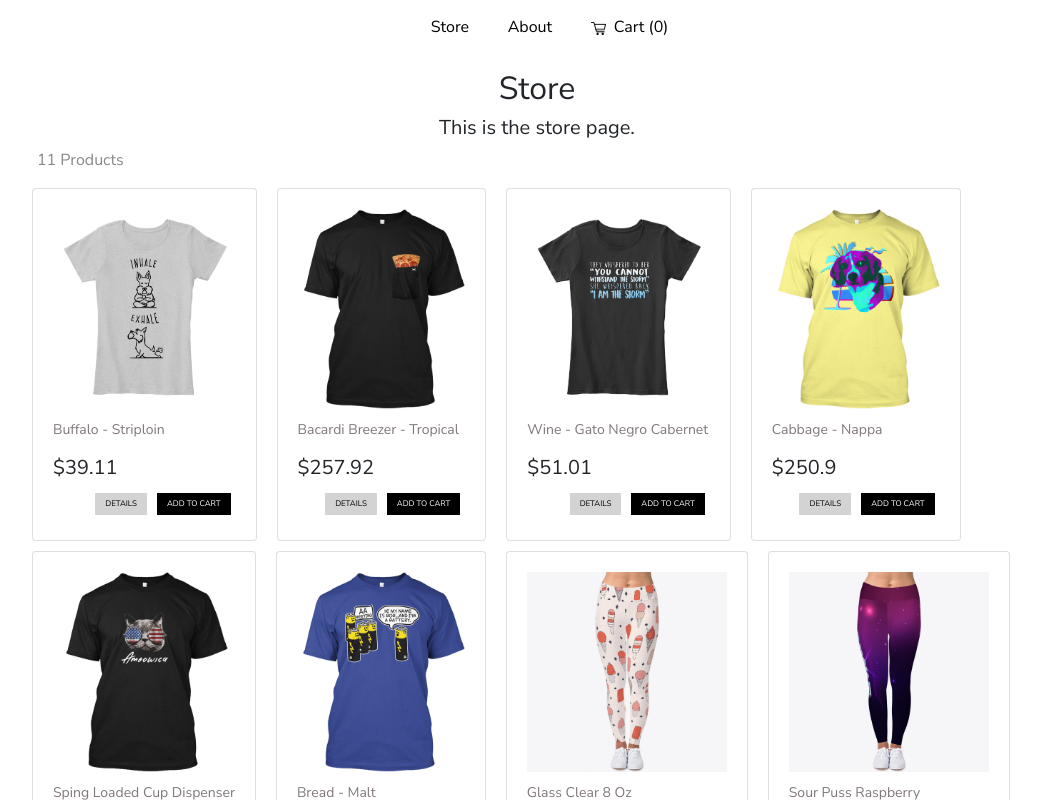
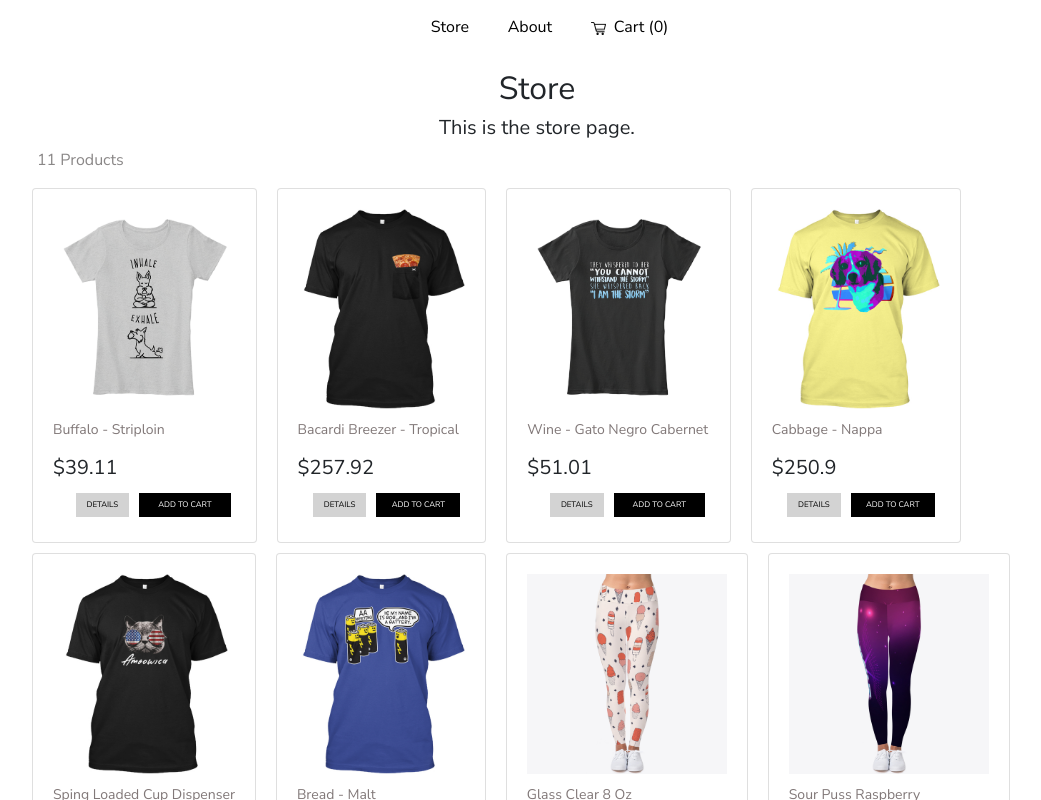
Before and after one commit to vezinaca/redux-shopping-cart, a React (Create React App) app: page /store in a window 1280 px wide. Shown: the top 800 px of the page, without its empty margins (103-1144 px from the left). Built offline with nearby package versions, Linux system fonts and the light colour scheme.

Commit message:
added hover on buttons and checkout

```diff
--- a/src/components/CartItem.css
+++ b/src/components/CartItem.css
@@ -12,9 +12,7 @@
     margin-left : auto;
 }
 
-button {
-    color: red;
-}
+
 
 .btn-add {
   background-color: black;
--- a/src/components/Checkout.css
+++ b/src/components/Checkout.css
@@ -4,7 +4,13 @@
     padding: 30px;
     text-align: left;
     min-width: 250px;
+    transition: 0.3s;
 }
+
+.checkoutContent:hover {
+    background-color: rgb(233, 232, 232);
+}
+
 
 p {
     color: rgb(138, 135, 135);
@@ -23,6 +29,12 @@
     font-size: 12px;
     padding: 15px;
     text-transform: uppercase;
+    transition: 0.2s;
+}
+
+.btn-checkout:hover {
+    background-color: rgb(77, 74, 74);
+
 }
 
 .btn-clear {
@@ -32,7 +44,12 @@
     font-size: 10px;
     padding: 15px;
     color: rgb(102, 100, 100);
+    transition: 0.2s;
+    margin-left: 5px;
+}
 
+.btn-clear:hover {
 
+    border: 0.2px solid black;
 
 }
--- a/src/components/StoreItem.css
+++ b/src/components/StoreItem.css
@@ -13,8 +13,17 @@
     border-radius: 0%;
     font-size: 8px;
     padding: 5px 10px;
-    border: none;
+    border: 0.2px solid black;
     margin: 5px;
+    transition: 0.2s;
+    /* width: 74px; */
+    width: 50%;
+}
+
+.btn-my-add:hover {
+    background-color: lightgrey;
+    color: black;
+
 }
 
 .btn-add-more {
@@ -23,8 +32,18 @@
     border-radius: 0%;
     font-size: 8px;
     padding: 5px 10px;
-    border: 2px solid black;
+    border: 0.2px solid black;
     margin: 5px;
+    transition: 0.2s;
+    /* width: 74px; */
+    width: 50%;
+}
+
+.btn-add-more:hover {
+    background-color: black;
+    color: white;
+
+
 }
 
 .btn-myDetails
@@ -34,7 +53,7 @@
     border-radius: 0%;
     font-size: 8px;
     padding: 5px 10px;
-    border: none;
+    border: 0.2px solid lightgrey;
     margin: 5px;
 }
 
--- a/src/features/cart/cartSlice.js
+++ b/src/features/cart/cartSlice.js
@@ -20,13 +20,6 @@
             state.cartItems[state.cartItems.findIndex(item => item.id === action.payload.id)].quantity++
         },
         removeFromCart: (state, action) => {
-            console.log('dans slice remove from cart');
-            const items = ['a', 'b', 'c', 'd', 'e', 'f'];
-            const valueToRemove = 'c';
-            const filteredItems = items.filter(item => item !== valueToRemove);
-            console.log('filteredItems : ', filteredItems);
-            // ["a", "b", "d", "e", "f"]
-
 
             state.cartItems = state.cartItems.filter(item => item.id !== action.payload.id)
         },
```
